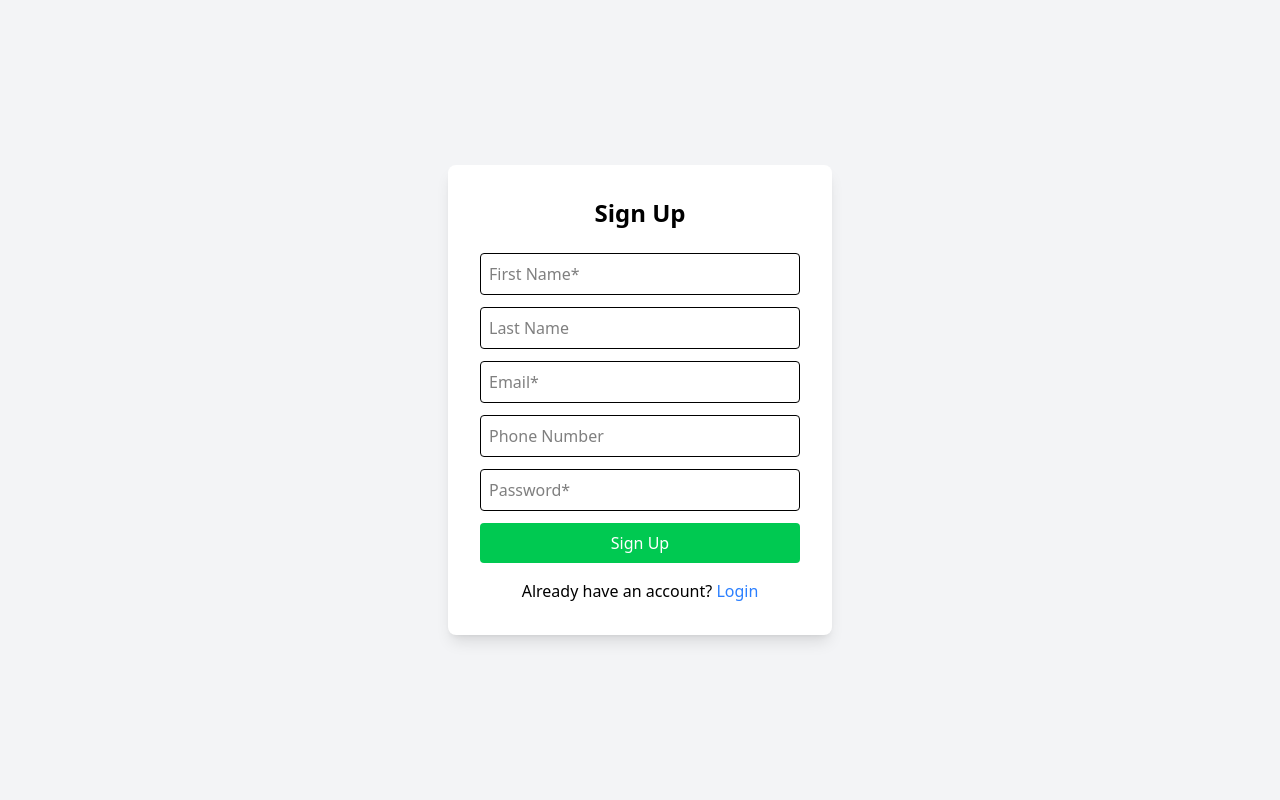
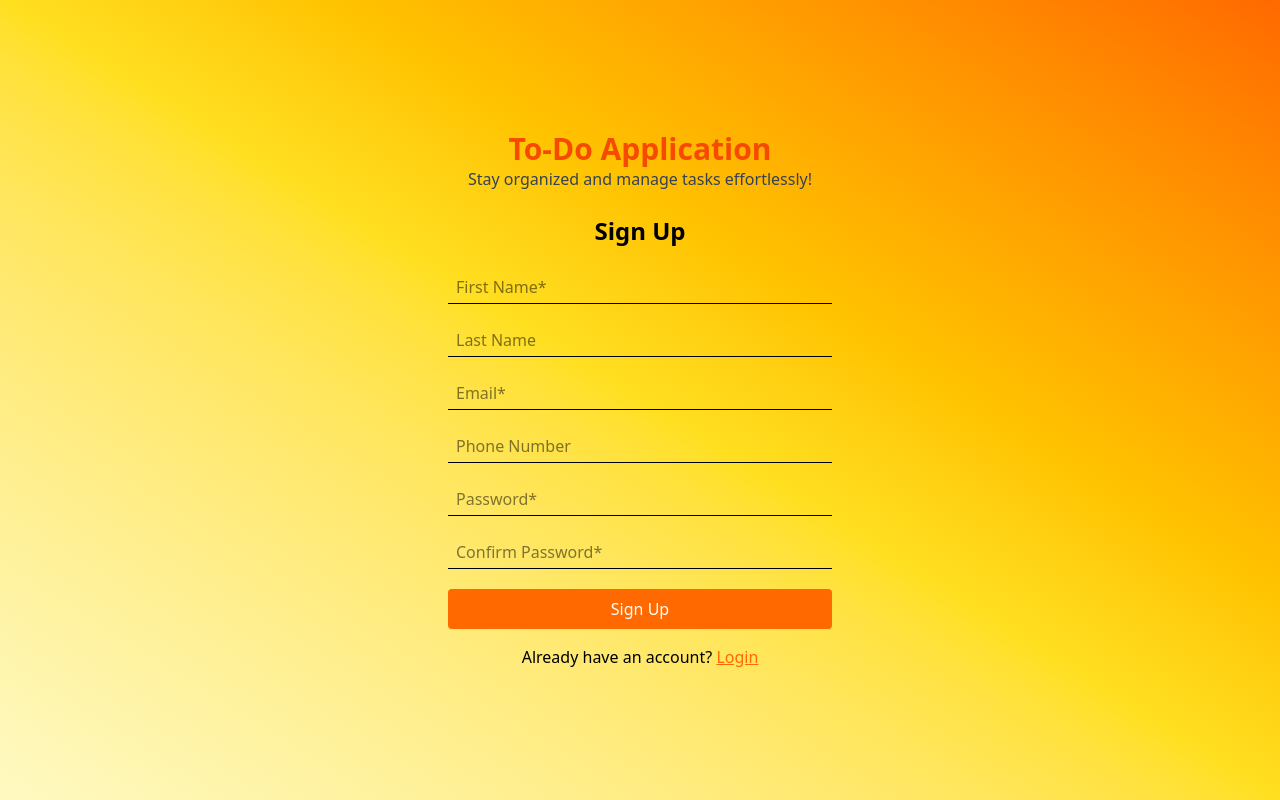
Before and after one commit to knjain/frontTask-Niron, a React (Vite) app in the folder Todo Apploication/: page /signup in a window 1280 px wide. Built offline with nearby package versions, Linux system fonts and the light colour scheme.

Commit message:
UI chnages

```diff
--- a/Todo Apploication/package.json
+++ b/Todo Apploication/package.json
@@ -14,6 +14,7 @@
     "react": "^19.0.0",
     "react-dom": "^19.0.0",
     "react-router-dom": "^7.2.0",
+    "toast": "^0.5.4",
     "uuid": "^11.1.0"
   },
   "devDependencies": {
--- a/Todo Apploication/src/api/taskApi.js
+++ b/Todo Apploication/src/api/taskApi.js
@@ -15,6 +15,6 @@ export const deleteTask = async (taskId) => {
 };
 
 export const createTask = async (taskData) => {
-  const response = await axiosInstance.post("/tasks",taskData);
+  const response = await axiosInstance.post("/tasks", taskData);
   return response.data;
 };
--- a/Todo Apploication/src/components/navbar.jsx
+++ b/Todo Apploication/src/components/navbar.jsx
@@ -22,13 +22,13 @@ const Navbar = () => {
     };
 
   return (
-    <nav className="bg-blue-600 text-white p-4 shadow-lg">
+    <nav className="bg-orange-400 text-white p-4 shadow-lg">
       <div className="container mx-auto flex justify-between items-center">
-        <h1 className="text-lg font-bold">
+        <h1 className="text-2xl font-bold">
           Welcome, {userName ? userName : "Guest"}!
         </h1>
         <button
-          className="bg-red-500 px-4 py-2 rounded hover:bg-red-600 transition"
+          className="bg-white text-black px-8 py-2 rounded hover:bg-red-600 transition"
           onClick={handleLogout}
         >
           Logout
--- a/Todo Apploication/src/pages/login.jsx
+++ b/Todo Apploication/src/pages/login.jsx
@@ -15,44 +15,52 @@ const LoginPage = () => {
       alert("Please fill in all fields");
       return;
     }
-      dispatch(login({ email, password }))
-      .then((result)=>{
-        //console.log(result)
-        if(result.payload){
-          navigate("/dashboard"); // Redirect after successful login
-        }else{
-          setEmail("");
-          setPassword("");
-          alert("Invalid credentials")
-        }
-      });
-
+    dispatch(login({ email, password })).then((result) => {
+      if (result.payload) {
+        navigate("/dashboard"); // Redirect after successful login
+      } else {
+        setEmail("");
+        setPassword("");
+        alert("Invalid credentials");
+      }
+    });
   };
 
   if (user) {
     return <Navigate to="/dashboard" />;
   }
+
   return (
-    <div className="flex justify-center items-center h-screen bg-gray-100">
-      <div className="bg-white p-8 rounded-lg shadow-lg w-96">
-        <h2 className="text-2xl font-bold mb-6 text-center">Login</h2>
+    <div className="flex justify-center items-center h-screen min-h-screen bg-gradient-to-bl from-orange-500 via-yellow-300 to-yellow-100">
+      <div className="w-96 text-center">
+        <h1 className="text-3xl font-bold text-orange-600">To-Do Application</h1>
+        <p className="text-gray-700 mb-6">
+          Managing day-to-day tasks, simplified!
+        </p>
+        <h2 className="text-2xl font-bold mb-6">Login</h2>
         <input
           type="email"
           placeholder="Email"
-          className="w-full p-2 mb-3 border rounded"
+          className="w-full px-2 py-1 mb-5 border-b"
           onChange={(e) => setEmail(e.target.value)}
         />
         <input
           type="password"
           placeholder="Password"
-          className="w-full p-2 mb-3 border rounded"
+          className="w-full px-2 py-1 mb-10 border-b"
           onChange={(e) => setPassword(e.target.value)}
         />
-        <button className="w-full bg-blue-500 text-white p-2 rounded" onClick={handleLogin}>
+        <button
+          className="w-full bg-orange-500 hover:bg-orange-600 text-white p-2 rounded"
+          onClick={handleLogin}
+        >
           Login
         </button>
-        <p className="mt-4 text-center">
-          Don't have an account? <Link to="/signup" className="text-blue-500">Sign up</Link>
+        <p className="mt-4">
+          Don't have an account?{" "}
+          <Link to="/signup" className="text-orange-500 hover:text-orange-600 underline">
+            Sign up
+          </Link>
         </p>
       </div>
     </div>
--- a/Todo Apploication/src/pages/signup.jsx
+++ b/Todo Apploication/src/pages/signup.jsx
@@ -10,7 +10,10 @@ const SignupPage = () => {
     email: "",
     phoneNumber: "",
     password: "",
+    confirmPassword: "",
   });
+
+  const [error, setError] = useState("");
 
   const dispatch = useDispatch();
   const user = useSelector((state) => state.user.user);
@@ -20,10 +23,17 @@ const SignupPage = () => {
   };
 
   const handleSignup = () => {
-    if (!form.firstName || !form.email || !form.password) {
-      alert("Please fill in all required fields.");
+    if (!form.firstName || !form.email || !form.password || !form.confirmPassword) {
+      setError("Please fill in all required fields.");
       return;
     }
+
+    if (form.password !== form.confirmPassword) {
+      setError("Passwords do not match.");
+      return;
+    }
+
+    setError("");
     dispatch(signup(form));
   };
 
@@ -32,19 +42,31 @@ const SignupPage = () => {
   }
 
   return (
-    <div className="flex justify-center items-center h-screen bg-gray-100">
-      <div className="bg-white p-8 rounded-lg shadow-lg w-96">
-        <h2 className="text-2xl font-bold mb-6 text-center">Sign Up</h2>
-        <input name="firstName" placeholder="First Name*" className="w-full p-2 mb-3 border rounded" onChange={handleChange} />
-        <input name="lastName" placeholder="Last Name" className="w-full p-2 mb-3 border rounded" onChange={handleChange} />
-        <input name="email" placeholder="Email*" className="w-full p-2 mb-3 border rounded" onChange={handleChange} />
-        <input name="phoneNumber" placeholder="Phone Number" className="w-full p-2 mb-3 border rounded" onChange={handleChange} />
-        <input name="password" type="password" placeholder="Password*" className="w-full p-2 mb-3 border rounded" onChange={handleChange} />
-        <button className="w-full bg-green-500 text-white p-2 rounded" onClick={handleSignup}>
+    <div className="flex justify-center items-center h-screen min-h-screen bg-gradient-to-bl from-orange-500 via-yellow-300 to-yellow-100">
+      <div className="w-96 text-center">
+        <h1 className="text-3xl font-bold text-orange-600">To-Do Application</h1>
+        <p className="text-gray-700 mb-6">Stay organized and manage tasks effortlessly!</p>
+
+        <h2 className="text-2xl font-bold mb-6">Sign Up</h2>
+
+        {error && <p className="text-red-500 text-sm text-center mb-3">{error}</p>}
+
+        <input name="firstName" placeholder="First Name*" className="w-full px-2 py-1 mb-5 border-b" onChange={handleChange} />
+        <input name="lastName" placeholder="Last Name" className="w-full px-2 py-1 mb-5 border-b" onChange={handleChange} />
+        <input name="email" placeholder="Email*" className="w-full px-2 py-1 mb-5 border-b" onChange={handleChange} />
+        <input name="phoneNumber" placeholder="Phone Number" className="w-full px-2 py-1 mb-5 border-b" onChange={handleChange} />
+        <input name="password" type="password" placeholder="Password*" className="w-full px-2 py-1 mb-5 border-b" onChange={handleChange} />
+        <input name="confirmPassword" type="password" placeholder="Confirm Password*" className="w-full px-2 py-1 mb-5 border-b" onChange={handleChange} />
+
+        <button className="w-full bg-orange-500 text-white p-2 rounded hover:bg-orange-600 transition" onClick={handleSignup}>
           Sign Up
         </button>
-        <p className="mt-4 text-center">
-          Already have an account? <Link to="/login" className="text-blue-500">Login</Link>
+
+        <p className="mt-4">
+          Already have an account?{" "}
+          <Link to="/login" className="text-orange-500 underline hover:text-orange-600">
+            Login
+          </Link>
         </p>
       </div>
     </div>
```
Also changed, not shown: Todo Apploication/src/pages/dashboard.jsx (+38 -12 lines), Todo Apploication/src/redux/slices/taskSlice.js (+21 -10 lines), 1 other file (tests, documents, lock files or other folders).
